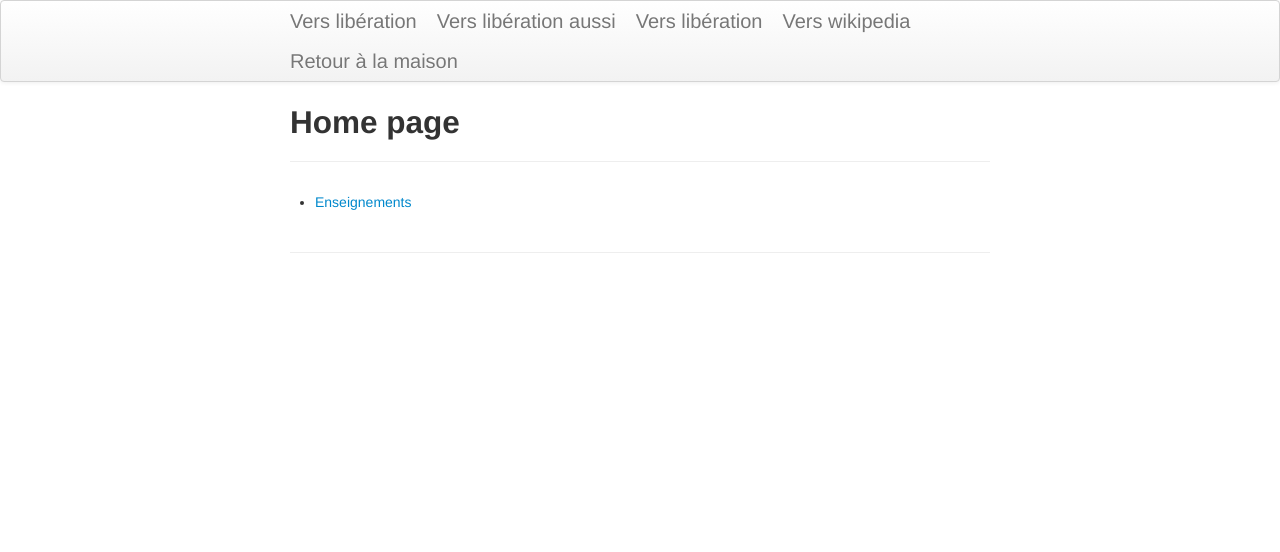
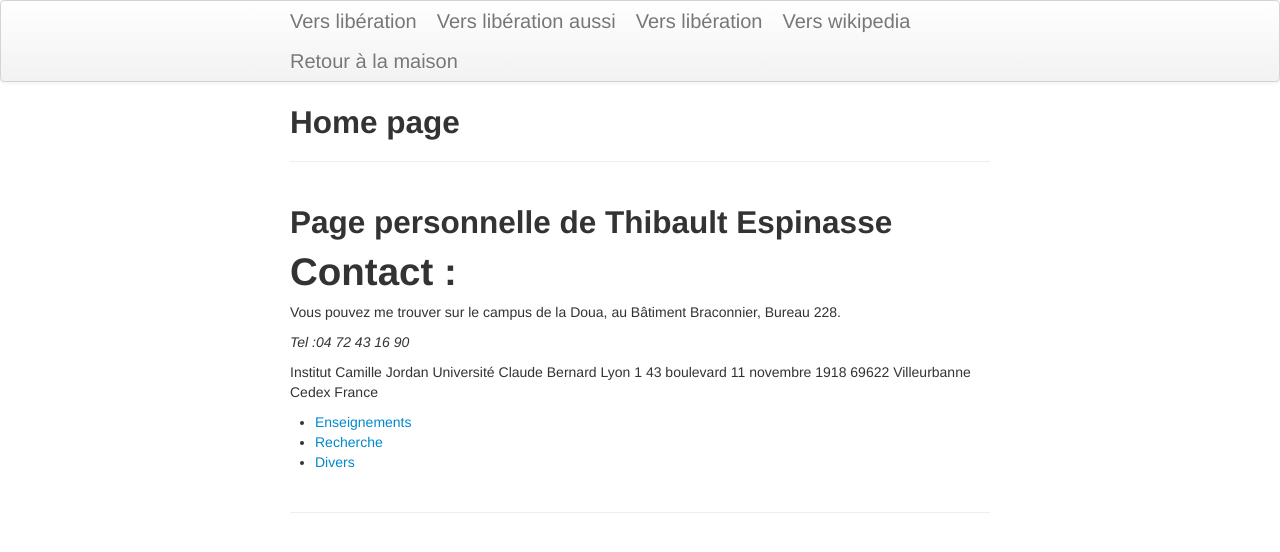
Before and after one commit to thibaultespinasse/home_page, a Jekyll site: the page built from index.md, in a window 1280 px wide. Shown: the top 552 px of the page. Built offline with Jekyll 4.4.1, drawn with Linux system fonts in a browser that asks for light colours.

Commit message:
Update index.md

```diff
--- a/index.md
+++ b/index.md
@@ -4,9 +4,24 @@ title: Home page
 tagline:
 description: Thibault Espinasse personal home page
 ---
+## Page personnelle de Thibault Espinasse
+
+# Contact :
+
+Vous pouvez me trouver sur le campus de la Doua, au Bâtiment Braconnier, Bureau 228.
+
+*Tel :04 72 43 16 90*
+
+Institut Camille Jordan
+Université Claude Bernard Lyon 1
+43 boulevard 11 novembre 1918
+69622 Villeurbanne Cedex
+France
 
 
 - [Enseignements](pages/enseignement.html)
+- [Recherche](pages/recherche.html)
+- [Divers](pages/divers.html)
 
 
 <!--- [Making an independent website](pages/independent_site.html)-->
```
